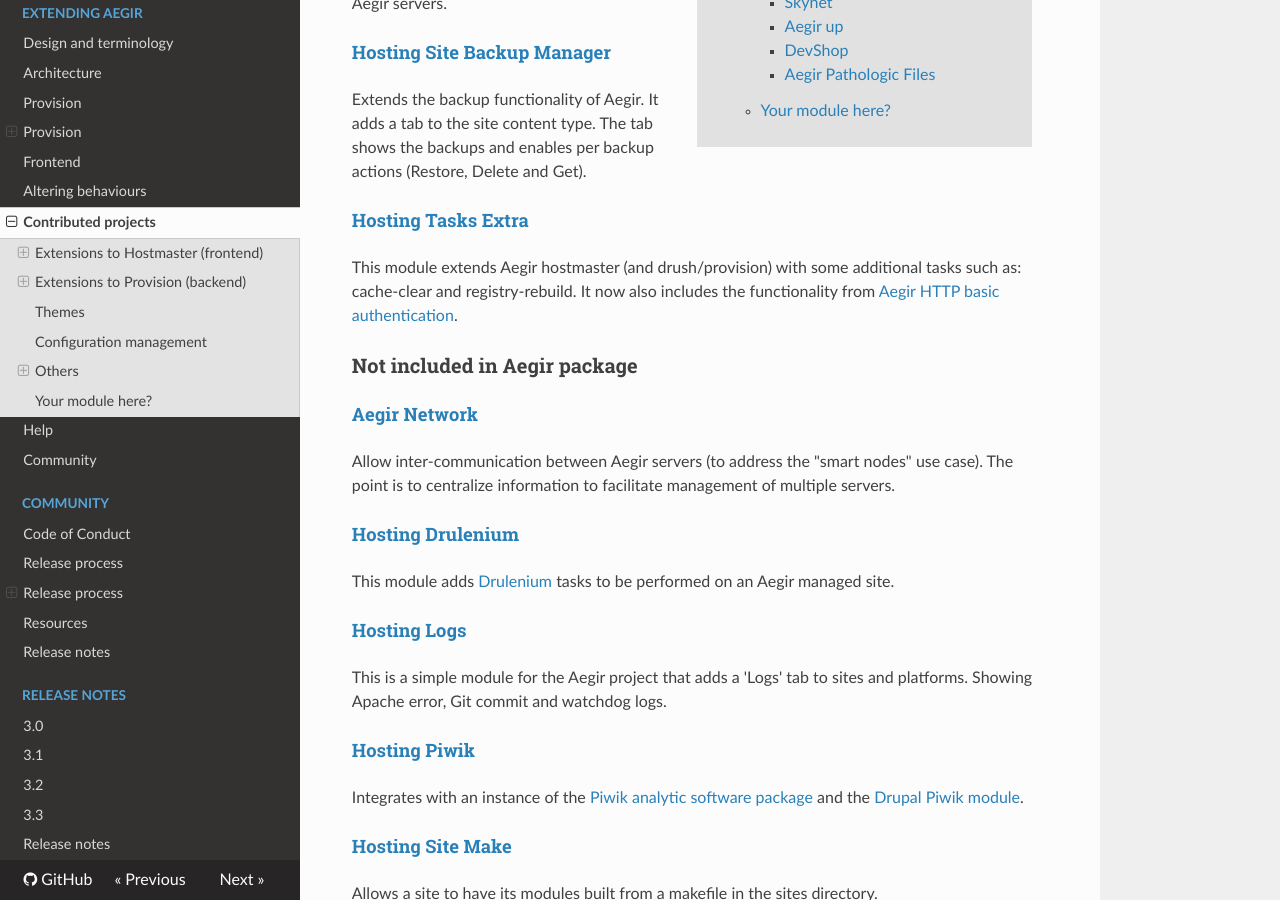
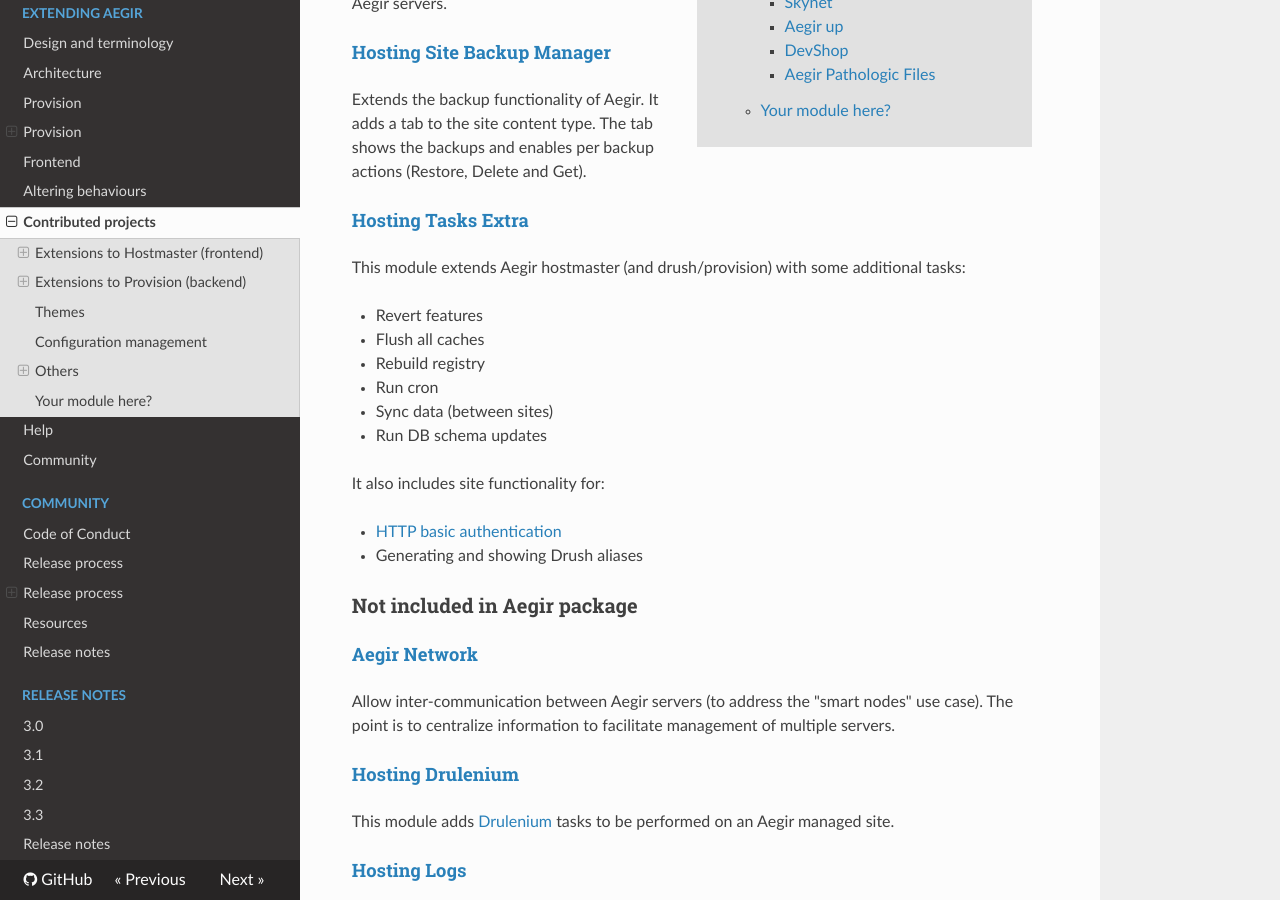
Before and after one commit to aegir-project/documentation, an MkDocs documentation site: the page built from docs/extend/contrib.md, in a window 1280 px wide and 900 px high, scrolled down 858 px. Built offline with MkDocs 1.6.1, drawn with Linux system fonts in a browser that asks for light colours; nearby versions of some CDN libraries; old or Windows-style settings are respelled for this version of MkDocs.

Commit message:
Listed all tasks & extras provided with Hosting Tasks Extra.

```diff
--- a/docs/extend/contrib.md
+++ b/docs/extend/contrib.md
@@ -30,7 +30,19 @@
 
 #### [Hosting Tasks Extra](https://www.drupal.org/project/hosting_tasks_extra)
 
-This module extends Aegir hostmaster (and drush/provision) with some additional tasks such as: cache-clear and registry-rebuild.  It now also includes the functionality from [Aegir HTTP basic authentication](https://github.com/computerminds/aegir_http_basic).
+This module extends Aegir hostmaster (and drush/provision) with some additional tasks:
+
+* Revert features
+* Flush all caches
+* Rebuild registry
+* Run cron
+* Sync data (between sites)
+* Run DB schema updates
+
+It also includes site functionality for:
+
+* [HTTP basic authentication](https://github.com/computerminds/aegir_http_basic)
+* Generating and showing Drush aliases
 
 ### Not included in Aegir package
 
```
